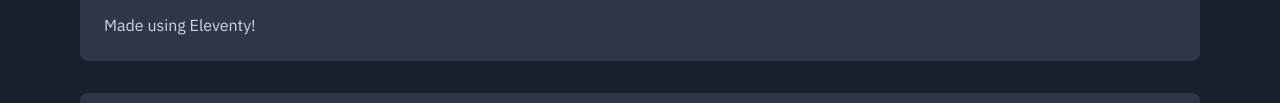
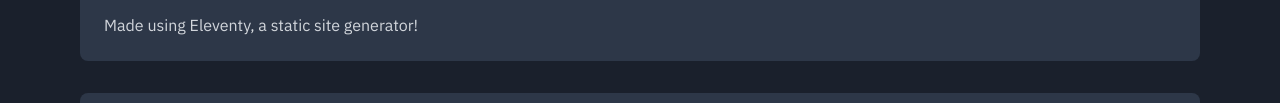
Before and after one commit to IronicallyJesus/11ty-site, an Eleventy site: page src/blog.njk in a window 1280 px wide. Shown: the part 301-404 px from the top of the page. Built offline with nearby package versions, Linux system fonts and the light colour scheme; Eleventy itself is replaced by a stand-in of ours; files that its build step writes are made by us from their sources; no server answers; a web font is replaced by a local one; what http-proxy-middleware would draw is missing.

Commit message:
fix: blog post update

```diff
--- a/src/blog/8.30.25.md
+++ b/src/blog/8.30.25.md
@@ -5,7 +5,7 @@
 permalink: /blog/{{ title | slugify }}/
 tags: ["blog", "eleventy", "11ty", "docker", "nodejs"]
 description: "A showcase of what you can do with Eleventy!"
-excerpt: Made using Eleventy!
+excerpt: Made using Eleventy, a static site generator!
 sitemapPriority: 0.5
 sitemapChangefreq: "never"
 image: "/assets/images/8.30.25/11ty.jpg"
```
Also changed, not shown: src/blog/temp.md (renamed from src/blog/8.29.25.md).
